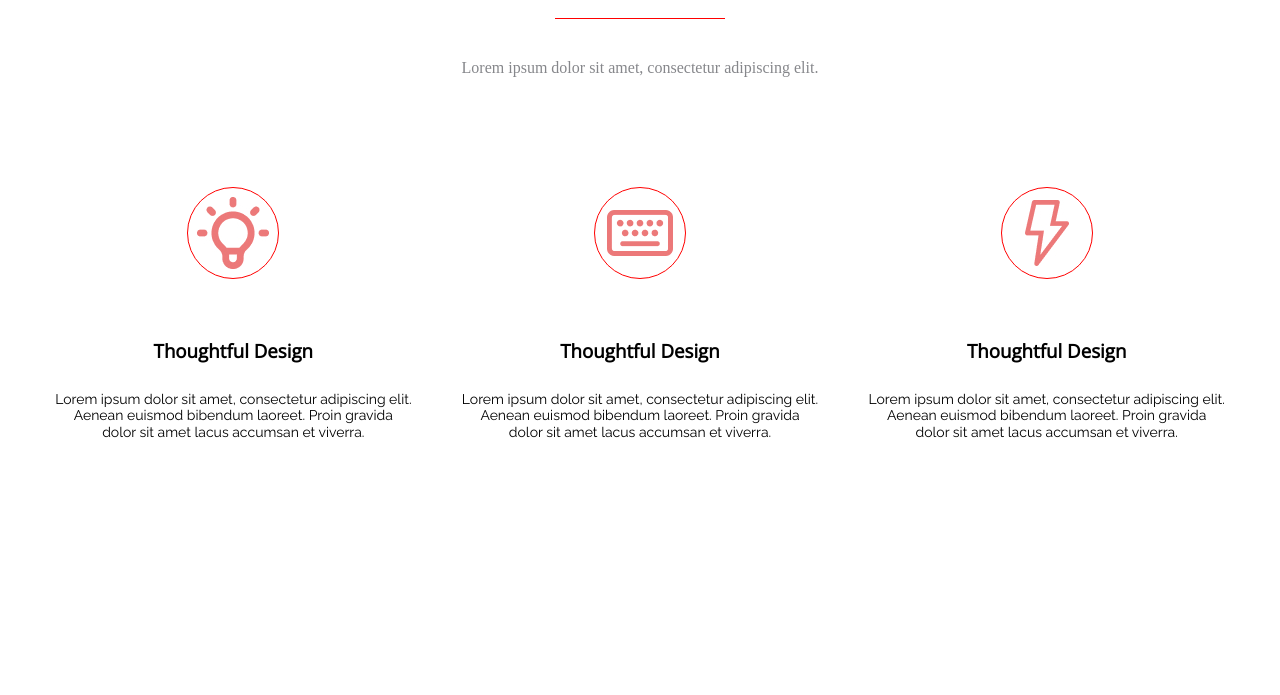
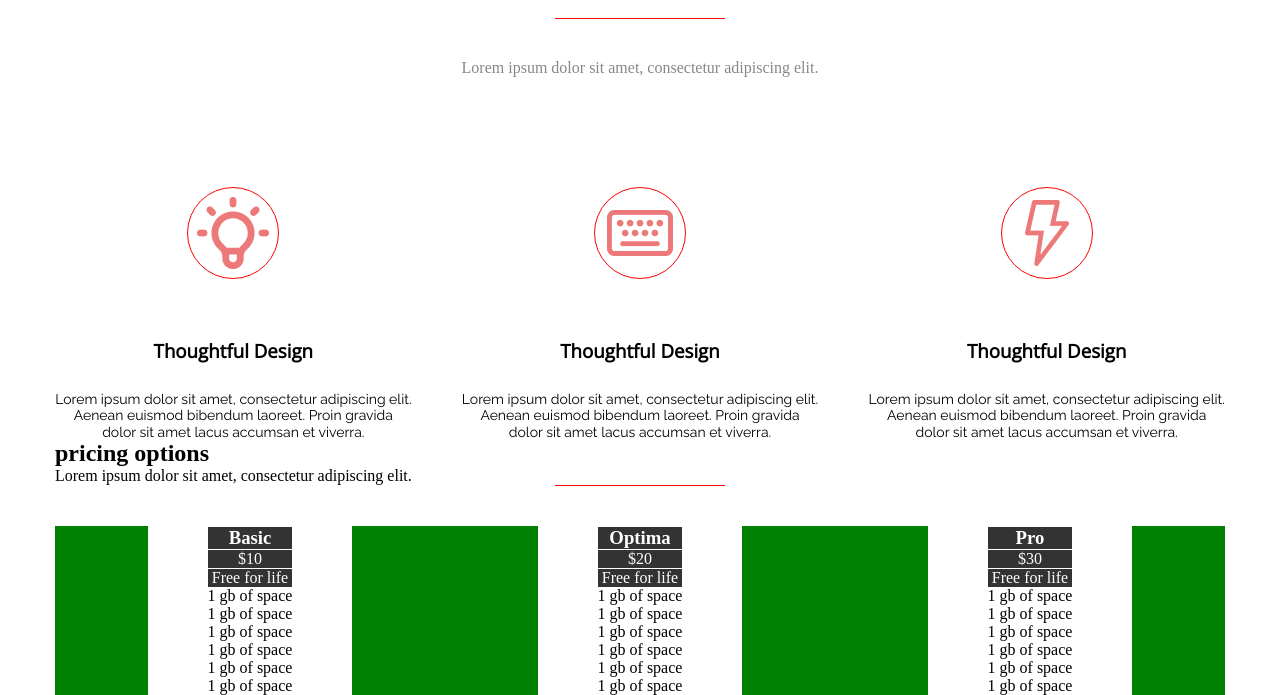
Before and after one commit to ImmDz/axit-Iskhakov, a plain HTML site: page index.html in a window 1280 px wide. Shown: the part 716-1411 px from the top of the page. Before the commit the page ends 1156 px from the top, so only its background shows below. Drawn offline with nearby package versions, Linux system fonts and the light colour scheme.

Commit message:
added pricing section and pricing-block.css

```diff
--- a/css/awesome-block.css
+++ b/css/awesome-block.css
@@ -24,7 +24,7 @@
     font-family: 'Raleway', sans-serif;
 }
 
-.awesome__line {
+.line {
     border-bottom: 1px solid red;
     width: 170px;
     margin: auto;
--- /dev/null
+++ b/css/pricing-block.css
@@ -0,0 +1,31 @@
+.cards {
+    display: flex;
+    justify-content: space-around;
+    background-color: green;
+}
+
+.cards__item {
+    background-color: white;
+    text-align: center;
+    padding: 0 60px;
+}
+
+/* .card__title {
+    background-color: #333333;
+}
+
+.card__price {
+    background-color: #333333;
+    margin-top: 5px;
+}
+
+.card__description {
+    background-color: #333333;
+    margin-top: 5px;
+} */
+
+.card-color {
+    background-color: #333333;
+    margin-top: 1px;
+    color: white;
+}
--- a/index.html
+++ b/index.html
@@ -7,6 +7,7 @@
     <meta name="viewport" content="width=device-width, initial-scale=1.0">
     <link rel="stylesheet" href="css/tabs-block.css" type="text/css">
     <link rel="stylesheet" href="css/awesome-block.css" type="text/css">
+    <link rel="stylesheet" href="css/pricing-block.css" type="text/css">
     <link href="https://fonts.googleapis.com/css2?family=Open+Sans&family=Raleway&display=swap" rel="stylesheet">
     <title>Axit</title>
 </head>
@@ -58,7 +59,7 @@
         <section class="awesome">
             <div class="container container__awesome">
                 <h2 class="awesome__title">why this is awesome</h2>
-                <div class="awesome__line"></div>
+                <div class="line"></div>
                 <p class="awesome__about">Lorem ipsum dolor sit amet, consectetur adipiscing elit.</p>
                 <ul class="awesome__list">
                     <li class="awesome__item">
@@ -85,6 +86,54 @@
                 </ul>
             </div>
         </section>
+        <section class="pricing">
+            <div class="container">
+                <h2 class="pricing__title">pricing options</h2>
+                <p class="pricing__description">Lorem ipsum dolor sit amet, consectetur adipiscing elit.</p>
+                <div class="line"></div>
+                <div class="cards">
+                    <div class="cards__item">
+                        <h3 class="card__title card-color">Basic</h3>
+                        <p class="card__price card-color">$10</p>
+                        <p class="card__description card-color">Free for life</p>
+                        <ul class="card__list">
+                            <li class="card__list-item">1 gb of space</li>
+                            <li class="card__list-item">1 gb of space</li>
+                            <li class="card__list-item">1 gb of space</li>
+                            <li class="card__list-item">1 gb of space</li>
+                            <li class="card__list-item">1 gb of space</li>
+                            <li class="card__list-item">1 gb of space</li>
+                        </ul>
+                    </div>
+                    <div class="cards__item">
+                        <h3 class="card__title card-color">Optima</h3>
+                        <p class="card__price card-color">$20</p>
+                        <p class="card__description card-color">Free for life</p>
+                        <ul class="card__list">
+                            <li class="card__list-item">1 gb of space</li>
+                            <li class="card__list-item">1 gb of space</li>
+                            <li class="card__list-item">1 gb of space</li>
+                            <li class="card__list-item">1 gb of space</li>
+                            <li class="card__list-item">1 gb of space</li>
+                            <li class="card__list-item">1 gb of space</li>
+                        </ul>
+                    </div>
+                    <div class="cards__item">
+                        <h3 class="card__title card-color">Pro</h3>
+                        <p class="card__price card-color">$30</p>
+                        <p class="card__description card-color">Free for life</p>
+                        <ul class="card__list">
+                            <li class="card__list-item">1 gb of space</li>
+                            <li class="card__list-item">1 gb of space</li>
+                            <li class="card__list-item">1 gb of space</li>
+                            <li class="card__list-item">1 gb of space</li>
+                            <li class="card__list-item">1 gb of space</li>
+                            <li class="card__list-item">1 gb of space</li>
+                        </ul>
+                    </div>
+                </div>
+        </section>
+        </div>
     </main>
     <footer></footer>
 </body>
```
